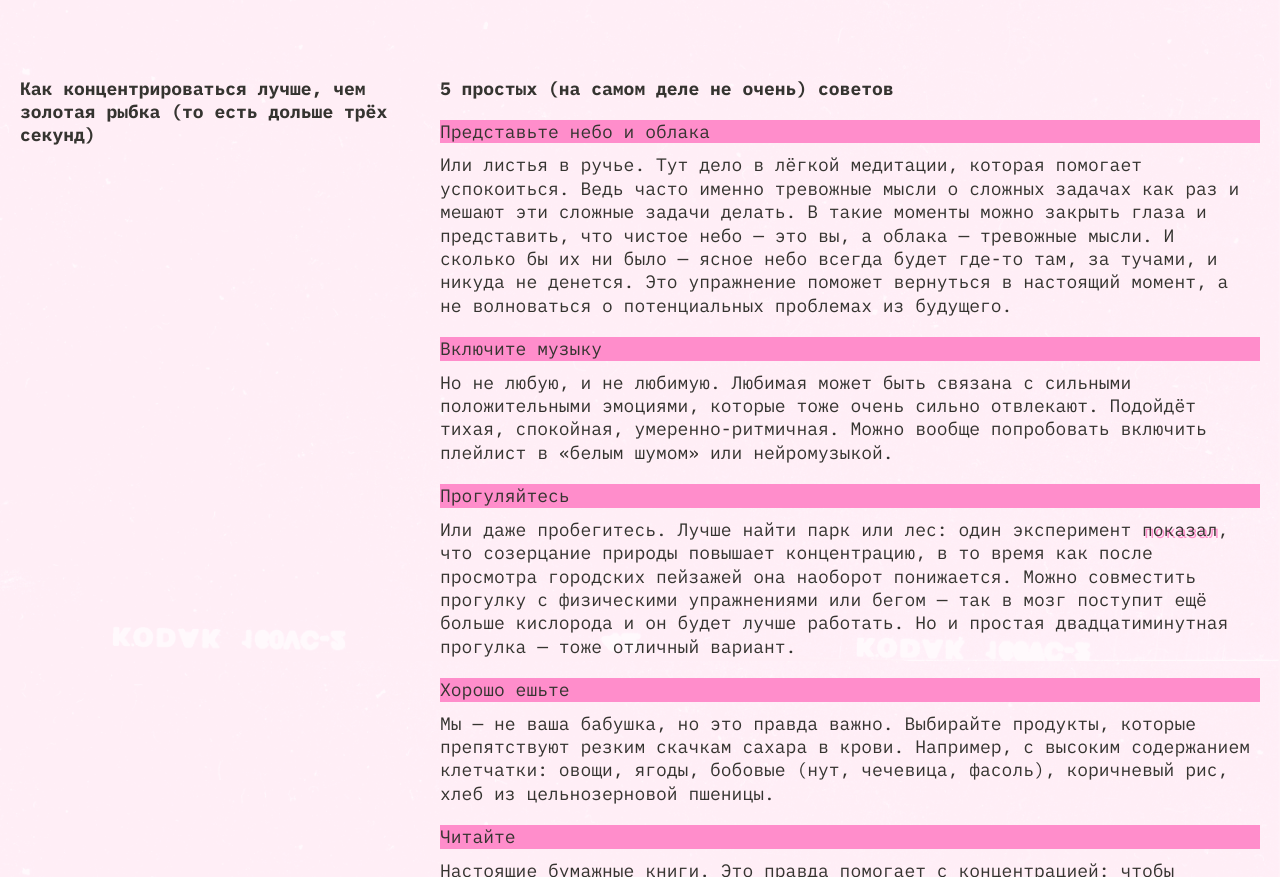
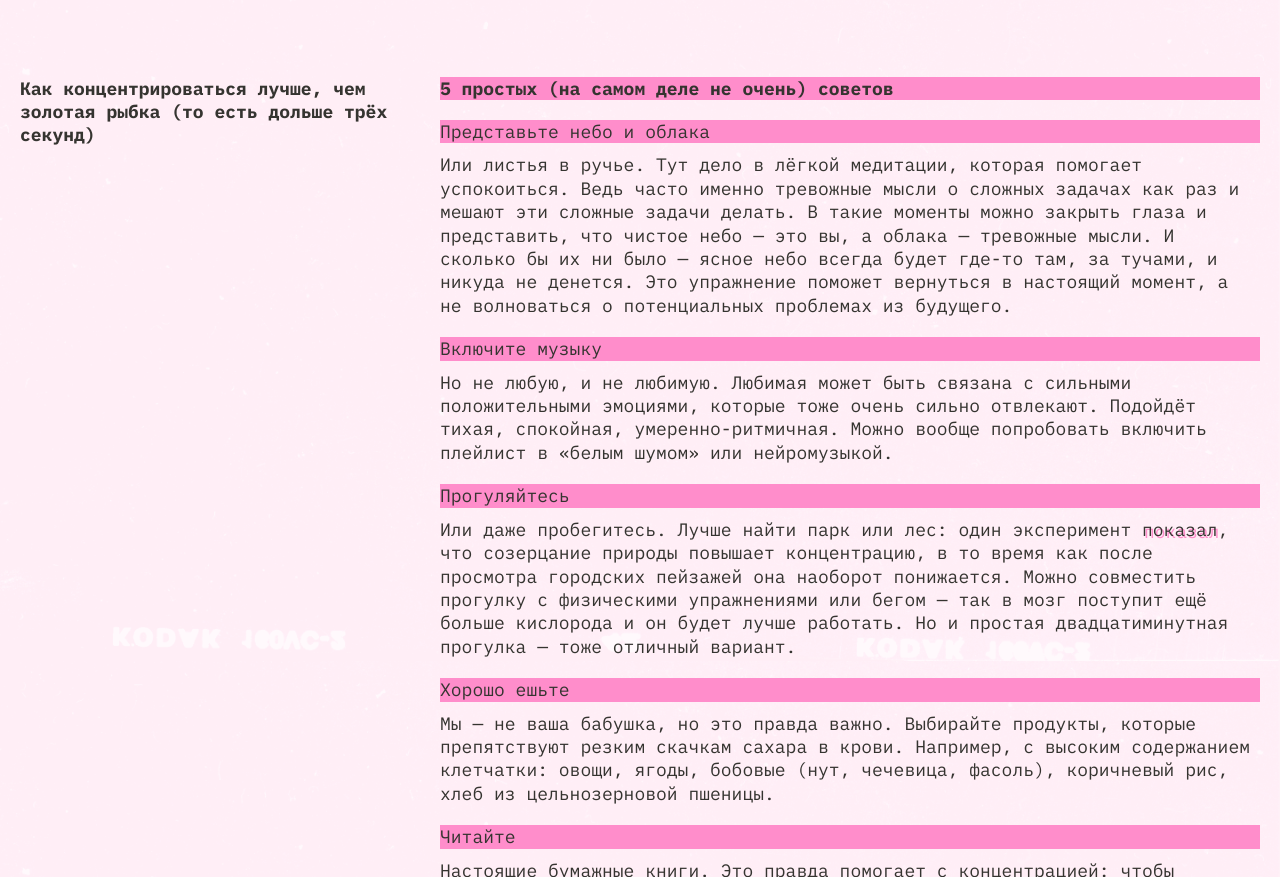
Before and after one commit to Darkhan0k0/slozhno-sosredotochitsya-fd, a plain HTML site: page index.html in a window 1280 px wide. Shown: the part 1739-2616 px from the top of the page. Drawn offline with Linux system fonts and the light colour scheme.

Commit message:
Исправление ошибок после ревью 1.2

```diff
--- a/index.html
+++ b/index.html
@@ -126,7 +126,7 @@
       <section class="section how">
         <h2 class="section__header">Как концентрироваться лучше, чем золотая рыбка (то есть дольше трёх секунд)</h2>
         <div class="section__article-list">
-          <h3 class="section__header">5 простых (на самом деле не очень) советов</h3>
+          <h3 class="section__header section__header-decor">5 простых (на самом деле не очень) советов</h3>
           <article class="article">
             <h4 class="how__article-header title-decor">Представьте небо и облака</h4>
             <p class="article__text">
--- a/styles/style.css
+++ b/styles/style.css
@@ -19,10 +19,10 @@
   justify-items: end;
   padding: var(--main-padding);
   height: 100vh;
+  min-height: 668px;
 }
 
 .decorated-zone {
-  min-height: 668px;
   position: relative;
 }
 
@@ -122,7 +122,7 @@
   position: absolute;
   visibility: var(--visible);
   block-size: 9px;
-  inline-size: 5px;
+  inline-size: 9px;
   border-radius: 50%;
   box-shadow: 0px 0px 4px 2px var(--button-color);
   color: var(--button-color);
@@ -145,6 +145,14 @@
 
 .section__header {
   color: var(--section-header-color);
+  font-size: var(--main-font-size);
+  font-weight: var(--header-weight);
+  line-height: var(--main-line-height);
+}
+
+.section__header-decor {
+  color: var(--article-header-color);
+  background-color: var(--article-bg-color);
   font-size: var(--main-font-size);
   font-weight: var(--header-weight);
   line-height: var(--main-line-height);
@@ -208,6 +216,7 @@
   align-items: center;
   padding: var(--main-padding);
   height: 100vh;
+  min-height: 668px;
 }
 
 .footer__title {
```
